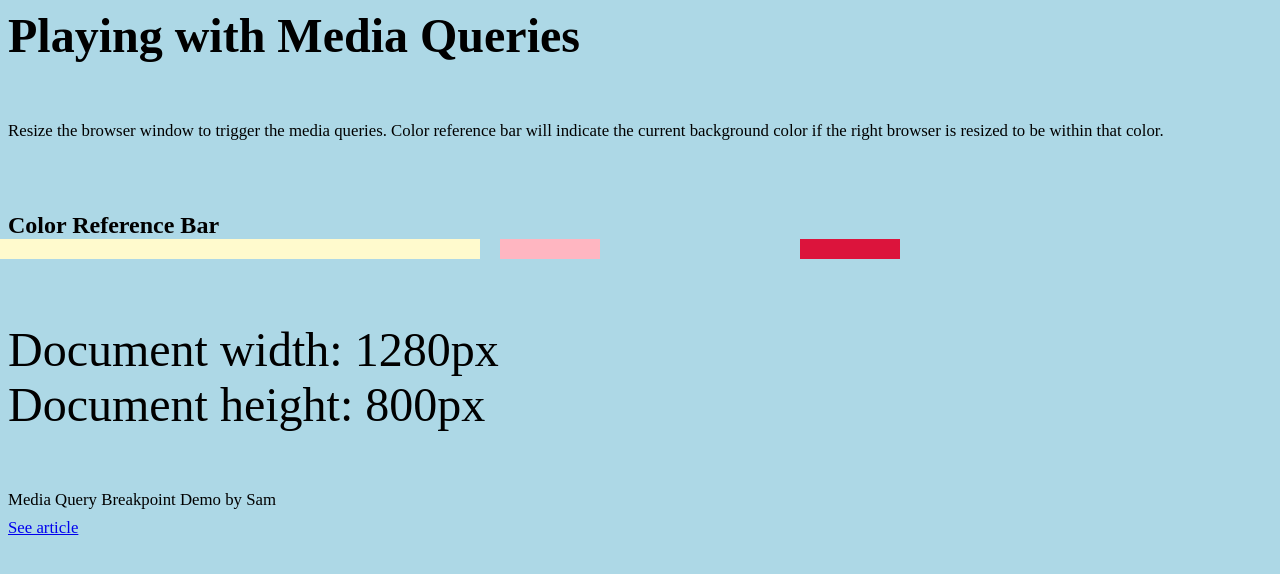
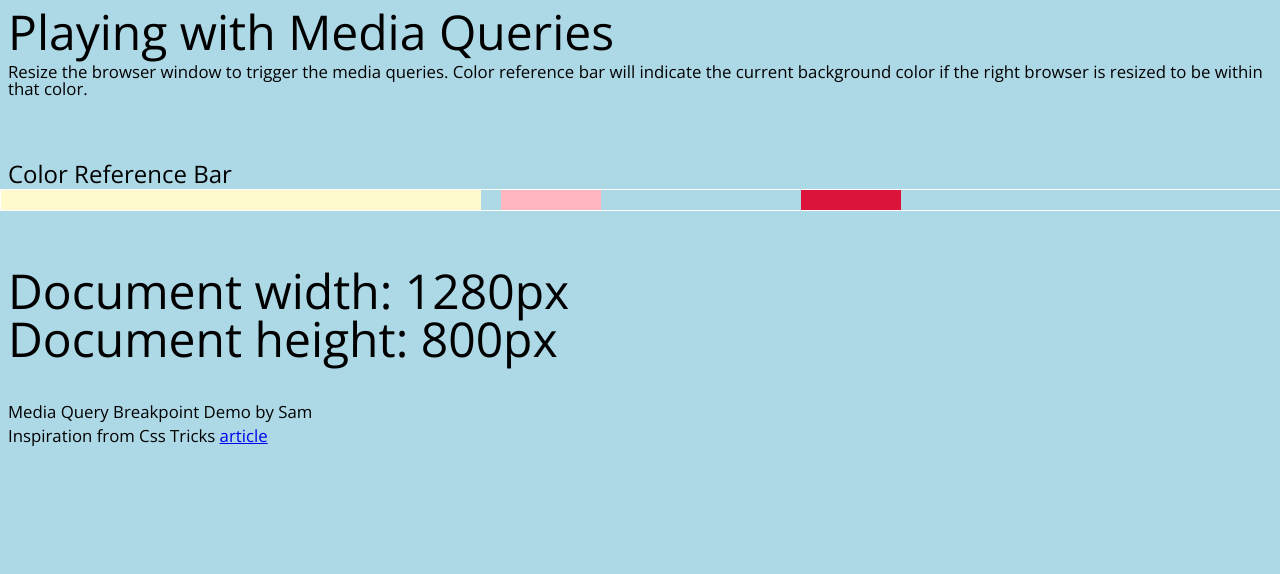
Before and after one commit to iamsammak/css-tricks, a plain HTML site: page media_query_breakpoints/index.html in a window 1280 px wide. Drawn offline with nearby package versions, Linux system fonts and the light colour scheme.

Commit message:
add reset.css

```diff
--- a/media_query_breakpoints/index.html
+++ b/media_query_breakpoints/index.html
@@ -3,8 +3,10 @@
   <head>
     <meta charset="utf-8">
     <title>Media Query Breakpoint Example</title>
+    <script src="main.js" charset="utf-8"></script>
+    <link href="https://fonts.googleapis.com/css?family=Open+Sans:400,600,700" rel="stylesheet">
+    <link rel="stylesheet" href="reset.css">
     <link rel="stylesheet" href="style.css">
-    <script src="main.js" charset="utf-8"></script>
     <!-- <script
       src="https://code.jquery.com/ui/1.12.1/jquery-ui.min.js"
       integrity="sha256-VazP97ZCwtekAsvgPBSUwPFKdrwD3unUfSGVYrahUqU="
@@ -26,8 +28,9 @@
       <br>
       Document height: <span id="height"></span>px
     </div>
-
-    <p>Media Query Breakpoint Demo by Sam</p>
-    <p><a href="https://css-tricks.com/logic-in-media-queries/" target="_blank">See article</a></p>
+    <footer>
+      <p>Media Query Breakpoint Demo by Sam</p>
+      <p>Inspiration from Css Tricks <a href="https://css-tricks.com/logic-in-media-queries/" target="_blank">article</a></p>
+    </footer>
   </body>
 </html>
--- /dev/null
+++ b/media_query_breakpoints/reset.css
@@ -0,0 +1,48 @@
+/* http://meyerweb.com/eric/tools/css/reset/
+   v2.0 | 20110126
+   License: none (public domain)
+*/
+
+html, body, div, span, applet, object, iframe,
+h1, h2, h3, h4, h5, h6, p, blockquote, pre,
+a, abbr, acronym, address, big, cite, code,
+del, dfn, em, img, ins, kbd, q, s, samp,
+small, strike, strong, sub, sup, tt, var,
+b, u, i, center,
+dl, dt, dd, ol, ul, li,
+fieldset, form, label, legend,
+table, caption, tbody, tfoot, thead, tr, th, td,
+article, aside, canvas, details, embed,
+figure, figcaption, footer, header, hgroup,
+menu, nav, output, ruby, section, summary,
+time, mark, audio, video {
+	margin: 0;
+	padding: 0;
+	border: 0;
+	font-size: 100%;
+	font: inherit;
+	vertical-align: baseline;
+}
+/* HTML5 display-role reset for older browsers */
+article, aside, details, figcaption, figure,
+footer, header, hgroup, menu, nav, section {
+	display: block;
+}
+body {
+	line-height: 1;
+}
+ol, ul {
+	list-style: none;
+}
+blockquote, q {
+	quotes: none;
+}
+blockquote:before, blockquote:after,
+q:before, q:after {
+	content: '';
+	content: none;
+}
+table {
+	border-collapse: collapse;
+	border-spacing: 0;
+}
--- a/media_query_breakpoints/style.css
+++ b/media_query_breakpoints/style.css
@@ -1,10 +1,6 @@
 html {
+  font-family: "Open Sans";
   font-size: 62.5%; /*62.5% of 16px = 10px*/
-  /*background-color: red;*/
-}
-
-body {
-  margin: 0;
 }
 
 @media (min-width: 20rem) { /* 1 rem equals 16px*/
@@ -42,15 +38,15 @@ h1 {
 h2 {
   font-size: 0.5rem;
   margin: 8px;
-  margin-bottom: 0;
+  margin-bottom: 3px;
 }
 
 .document {
   margin: 8px;
 }
 
-p:nth-child(2n) {
-  padding-top: 50px;
+footer {
+  padding-top: 25px;
 }
 
 p {
@@ -62,7 +58,7 @@ p {
   background-color: lightblue;
   display: block;
   position: relative;
-  /*border-bottom: 1px solid black;*/
+  border: 1px solid white;
   width: 100%;
   height: 20px;
 }
```
